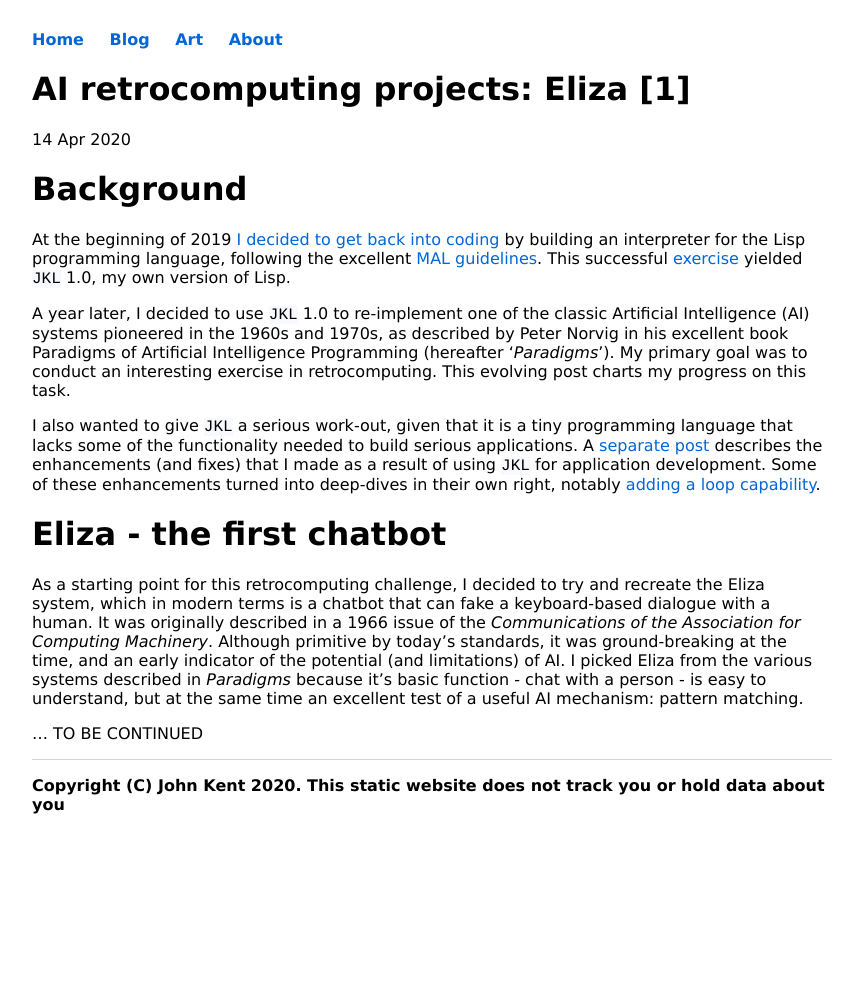
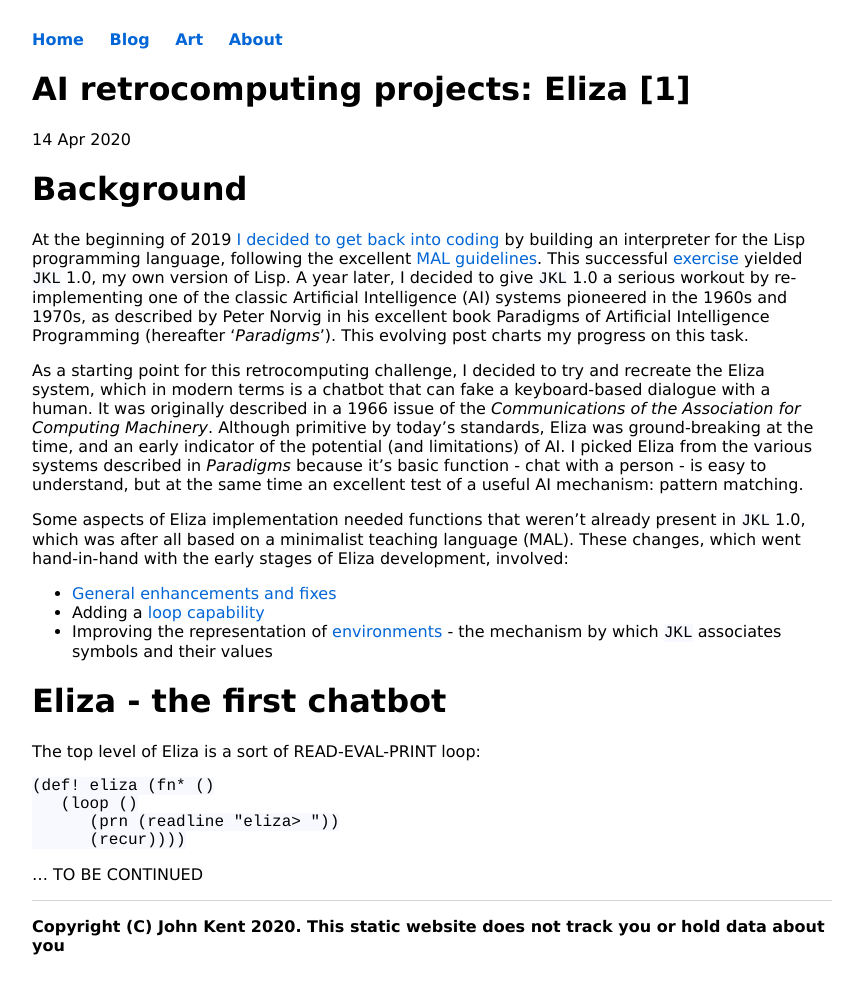
Before and after one commit to KineticLensman/KineticLensman.github.io, a Jekyll site: the page built from _posts/2020-04-14-AI-Projects-Eliza.md, in a window 1280 px wide. Shown: the whole page, without its empty margins (208-1071 px from the left). Built offline with Jekyll 4.4.1, drawn with Linux system fonts in a browser that asks for light colours; before the commit the page ends 900 px from its top, so only the background shows below that.

Commit message:
restructured  and added first Eliza REPL

````diff
--- a/_posts/2020-04-14-AI-Projects-Eliza.md
+++ b/_posts/2020-04-14-AI-Projects-Eliza.md
@@ -6,14 +6,24 @@ date: 2020-04-14
 
 # Background
 
-At the beginning of 2019 [I decided to get back into coding](https://www.non-kinetic-effects.co.uk/blog/2019/01/01/MAL-1) by building an interpreter for the Lisp programming language, following the excellent [MAL guidelines](https://github.com/kanaka/mal). This successful [exercise](https://www.non-kinetic-effects.co.uk/blog/2019/04/28/MAL-5) yielded `JKL` 1.0, my own version of Lisp.
+At the beginning of 2019 [I decided to get back into coding](https://www.non-kinetic-effects.co.uk/blog/2019/01/01/MAL-1) by building an interpreter for the Lisp programming language, following the excellent [MAL guidelines](https://github.com/kanaka/mal). This successful [exercise](https://www.non-kinetic-effects.co.uk/blog/2019/04/28/MAL-5) yielded `JKL` 1.0, my own version of Lisp. A year later, I decided to give `JKL` 1.0 a serious workout by re-implementing one of the classic Artificial Intelligence (AI) systems pioneered in the 1960s and 1970s, as described by Peter Norvig in his excellent book Paradigms of Artificial Intelligence Programming (hereafter '*Paradigms*'). This evolving post charts my progress on this task.
 
-A year later, I decided to use `JKL` 1.0 to re-implement one of the classic Artificial Intelligence (AI) systems pioneered in the 1960s and 1970s, as described by Peter Norvig in his excellent book Paradigms of Artificial Intelligence Programming (hereafter '*Paradigms*'). My primary goal was to conduct an interesting exercise in retrocomputing. This evolving post charts my progress on this task.
+As a starting point for this retrocomputing challenge, I decided to try and recreate the Eliza system, which in modern terms is a chatbot that can fake a keyboard-based dialogue with a human. It was originally described in a 1966 issue of the *Communications of the Association for Computing Machinery*. Although primitive by today's standards, Eliza was ground-breaking at the time, and an early indicator of the potential (and limitations) of AI. I picked Eliza from the various systems described in *Paradigms* because it's basic function - chat with a person - is easy to understand, but at the same time an excellent test of a useful AI mechanism: pattern matching.
 
-I also wanted to give `JKL` a serious work-out, given that it is a tiny programming language that lacks some of the functionality needed to build serious applications. A [separate post](https://www.non-kinetic-effects.co.uk/blog/2020/04/03/Journey-continues) describes the enhancements (and fixes) that I made as a result of using `JKL` for application development. Some of these enhancements turned into deep-dives in their own right, notably [adding a loop capability](https://www.non-kinetic-effects.co.uk/blog/2020/04/18/looping-deep-dive).
+Some aspects of Eliza implementation needed functions that weren't already present in `JKL` 1.0, which was after all based on a minimalist teaching language (MAL). These changes, which went hand-in-hand with the early stages of Eliza development, involved:
+
+* [General enhancements and fixes](https://www.non-kinetic-effects.co.uk/blog/2020/04/03/Journey-continues)
+* Adding a [loop capability](https://www.non-kinetic-effects.co.uk/blog/2020/04/18/looping-deep-dive)
+* Improving the representation of [environments](https://www.non-kinetic-effects.co.uk/blog/2020/05/03/environments) - the mechanism by which `JKL` associates symbols and their values
 
 # Eliza - the first chatbot
 
-As a starting point for this retrocomputing challenge, I decided to try and recreate the Eliza system, which in modern terms is a chatbot that can fake a keyboard-based dialogue with a human. It was originally described in a 1966 issue of the *Communications of the Association for Computing Machinery*. Although primitive by today's standards, it was ground-breaking at the time, and an early indicator of the potential (and limitations) of AI. I picked Eliza from the various systems described in *Paradigms* because it's basic function - chat with a person - is easy to understand, but at the same time an excellent test of a useful AI mechanism: pattern matching.
+The top level of Eliza is a sort of READ-EVAL-PRINT loop:
+```
+(def! eliza (fn* ()
+   (loop ()
+      (prn (readline "eliza> "))
+      (recur))))
+```
 
 ... TO BE CONTINUED
````
